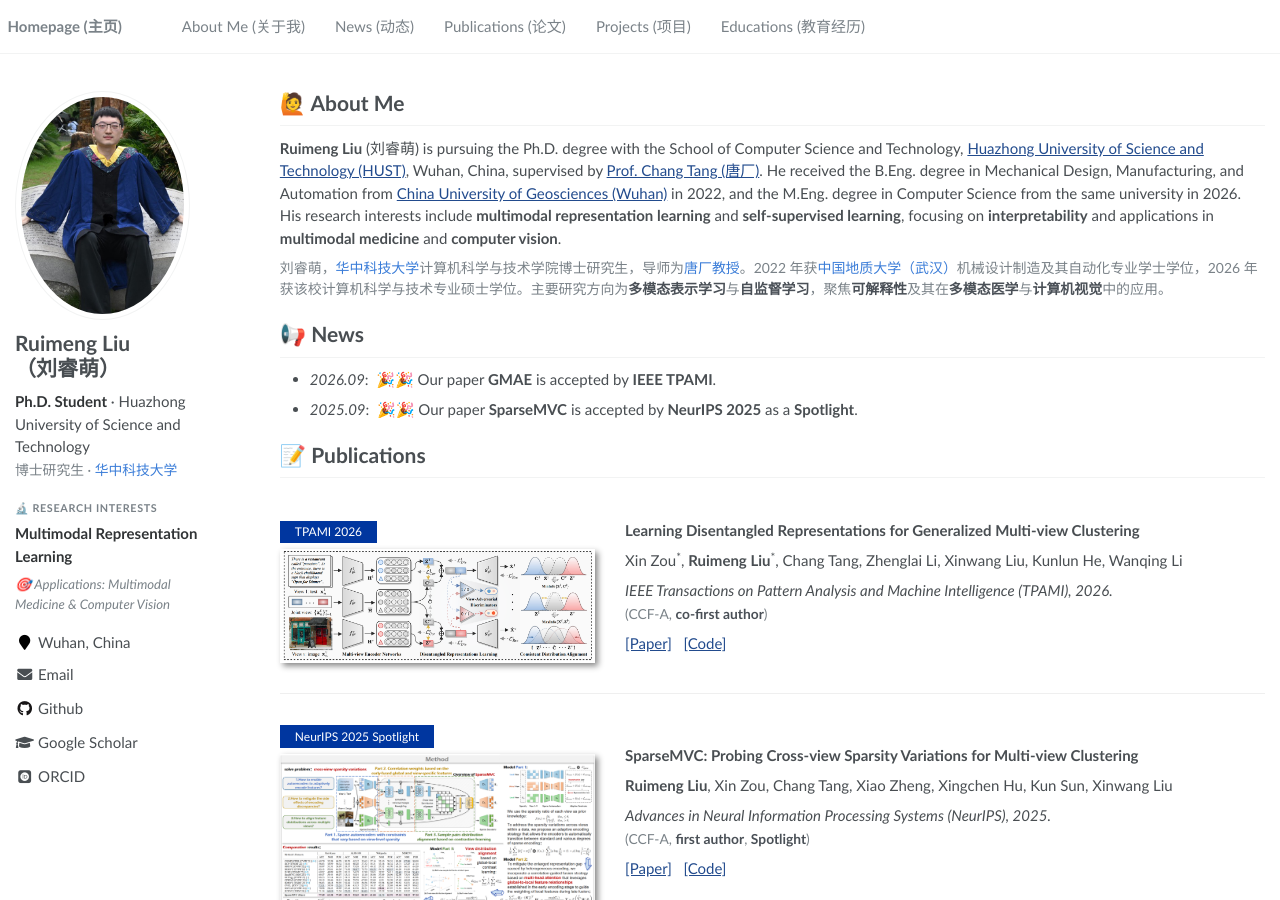
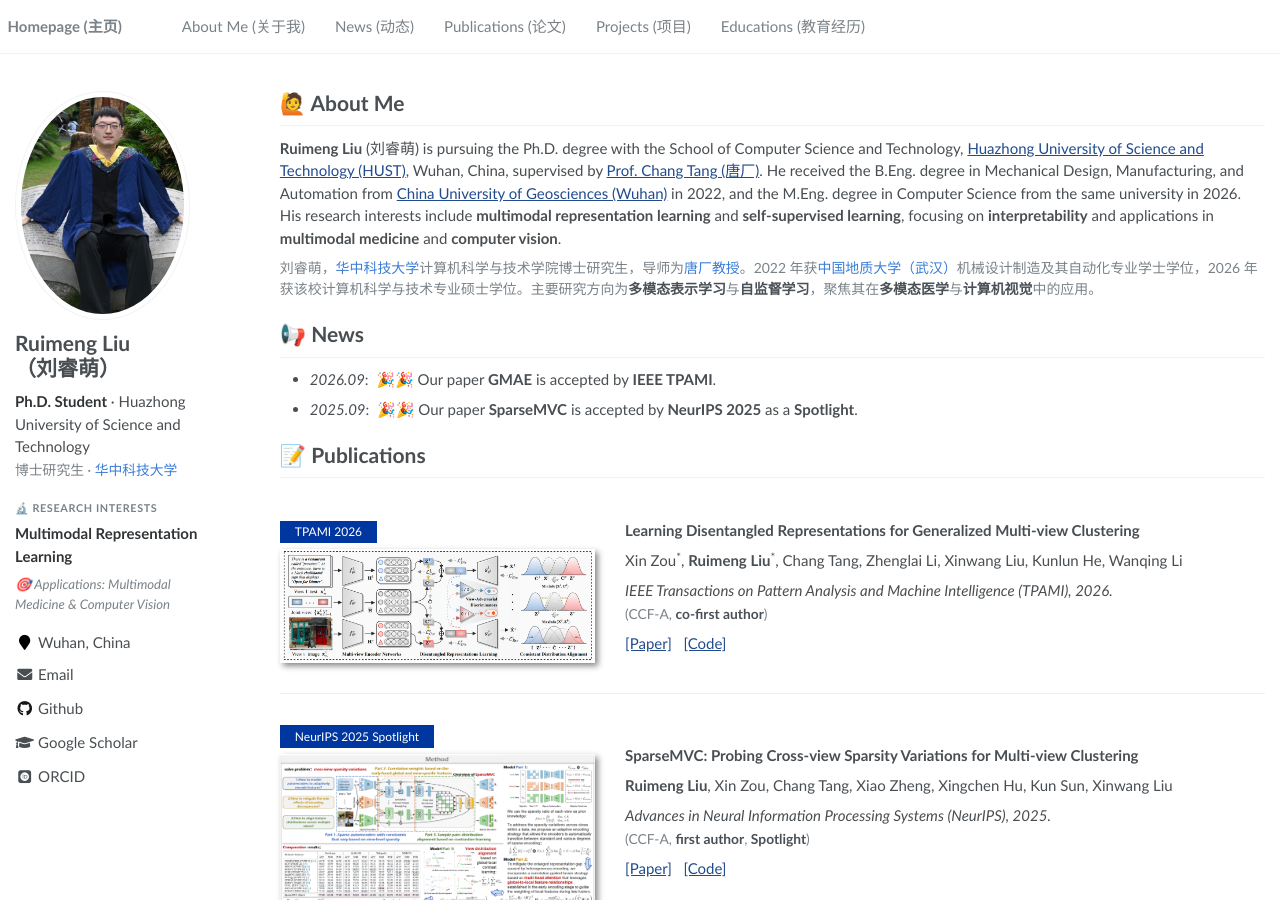
Before and after one commit to cleste-pome/cleste-pome.github.io, a Jekyll site: the page built from _pages/about.md, in a window 1280 px wide and 900 px high. Built offline with Jekyll 4.4.1, drawn with Linux system fonts in a browser that asks for light colours; some web fonts are replaced.

Commit message:
Drop interpretability from Chinese bio line

```diff
--- a/_pages/about.md
+++ b/_pages/about.md
@@ -14,7 +14,7 @@ redirect_from:
 
 **Ruimeng Liu** (刘睿萌) is pursuing the Ph.D. degree with the School of Computer Science and Technology, [Huazhong University of Science and Technology (HUST)](https://www.hust.edu.cn/), Wuhan, China, supervised by [Prof. Chang Tang (唐厂)](https://tangchang.net/). He received the B.Eng. degree in Mechanical Design, Manufacturing, and Automation from [China University of Geosciences (Wuhan)](https://www.cug.edu.cn/) in 2022, and the M.Eng. degree in Computer Science from the same university in 2026. His research interests include **multimodal representation learning** and **self-supervised learning**, focusing on **interpretability** and applications in **multimodal medicine** and **computer vision**.
 
-<div class="zh">刘睿萌，<a href="https://www.hust.edu.cn/">华中科技大学</a>计算机科学与技术学院博士研究生，导师为<a href="https://tangchang.net/">唐厂教授</a>。2022 年获<a href="https://www.cug.edu.cn/">中国地质大学（武汉）</a>机械设计制造及其自动化专业学士学位，2026 年获该校计算机科学与技术专业硕士学位。主要研究方向为<strong>多模态表示学习</strong>与<strong>自监督学习</strong>，聚焦<strong>可解释性</strong>及其在<strong>多模态医学</strong>与<strong>计算机视觉</strong>中的应用。</div>
+<div class="zh">刘睿萌，<a href="https://www.hust.edu.cn/">华中科技大学</a>计算机科学与技术学院博士研究生，导师为<a href="https://tangchang.net/">唐厂教授</a>。2022 年获<a href="https://www.cug.edu.cn/">中国地质大学（武汉）</a>机械设计制造及其自动化专业学士学位，2026 年获该校计算机科学与技术专业硕士学位。主要研究方向为<strong>多模态表示学习</strong>与<strong>自监督学习</strong>，聚焦其在<strong>多模态医学</strong>与<strong>计算机视觉</strong>中的应用。</div>
 
 <!-- 唐厂老师链接：https://tangchang.net/ （已按小萌老师要求替换）
      邮箱 liuruimeng@hust.edu.cn 已加到 _config.yml，侧边栏会显示 -->
```
